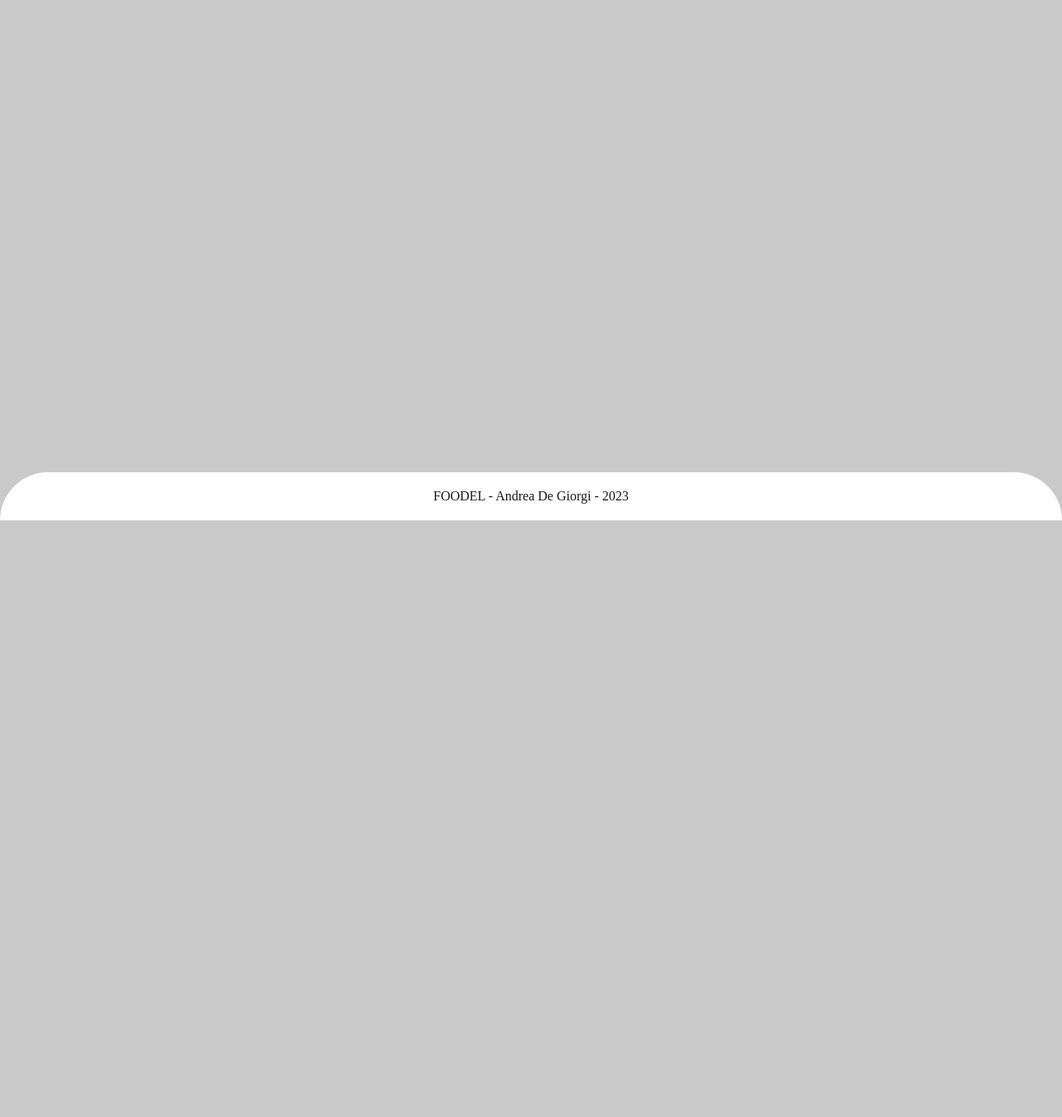
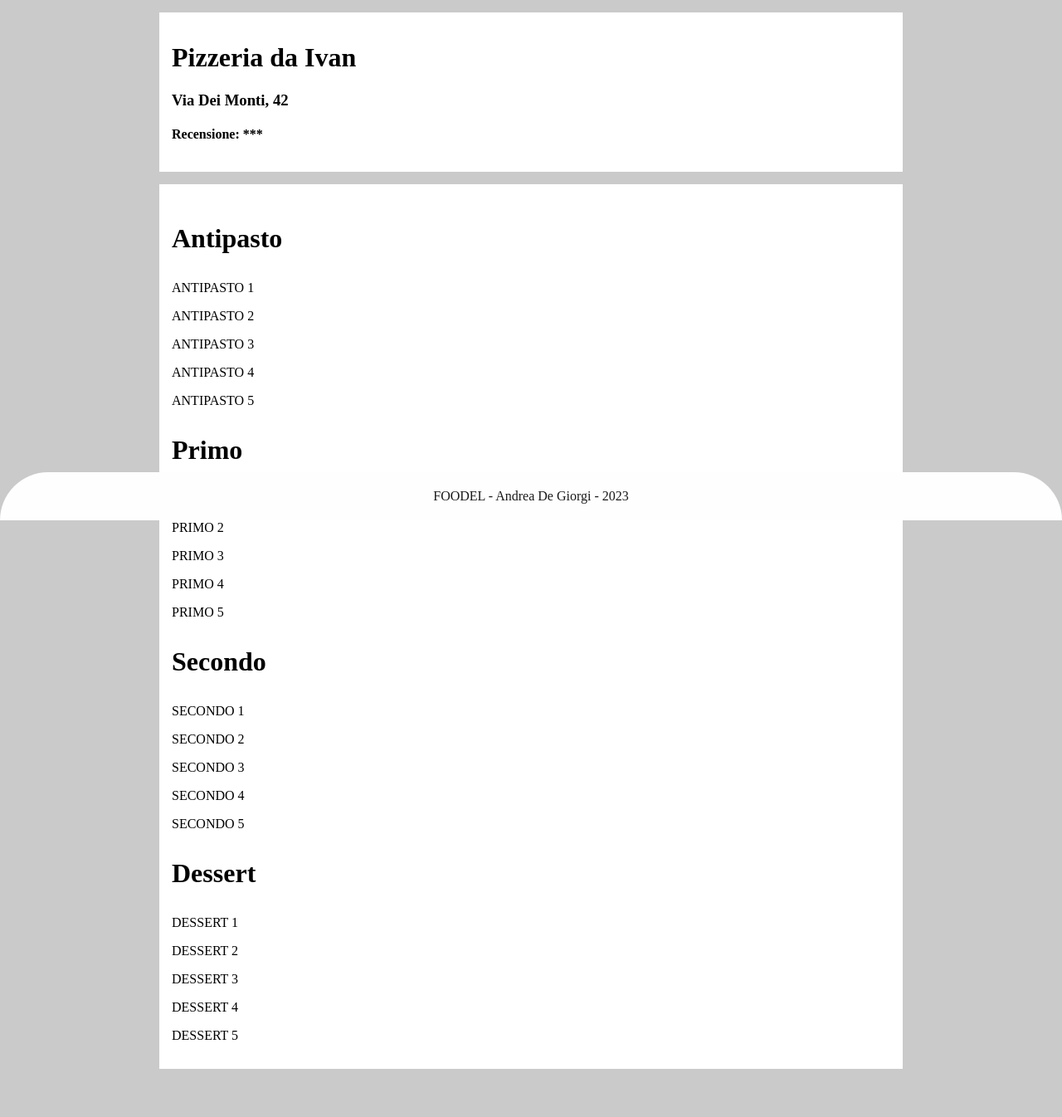
Before and after one commit to Andry0404/foodel, a PHP site: page /mostramenu.html in a window 1280 px wide. Shown: the part 173-1519 px from the top of the page at 83% size. Before the commit the page ends 800 px from the top, so only its background shows below. Run offline with PHP 8.4, Linux system fonts and the light colour scheme.

Commit message:
bozza mostra menu

```diff
--- a/src/mostramenu.html
+++ b/src/mostramenu.html
@@ -28,7 +28,46 @@
         </div>
     </div>
 
+    <div class="info-ristorante">
+        <h1 id="nome-ristorante" class="nome-ristorante">Pizzeria da Ivan</h1>
+        <h3 id="indirizzo-ristorante" class="indirizzo-ristorante">Via Dei Monti, 42</h3>
+        <h4 id="recensione" class="recensione">Recensione: ***</h4>
+    </div>
 
+    <div class="generale-menu">
+        <div class="categoria-menu">
+            <h3>Antipasto</h3>
+            <p>ANTIPASTO 1</p>
+            <p>ANTIPASTO 2</p>
+            <p>ANTIPASTO 3</p>
+            <p>ANTIPASTO 4</p>
+            <p>ANTIPASTO 5</p>
+        </div>
+        <div class="categoria-menu">
+            <h3>Primo</h3>
+            <p>PRIMO 1</p>
+            <p>PRIMO 2</p>
+            <p>PRIMO 3</p>
+            <p>PRIMO 4</p>
+            <p>PRIMO 5</p>
+        </div>
+        <div class="categoria-menu">
+            <h3>Secondo</h3>
+            <p>SECONDO 1</p>
+            <p>SECONDO 2</p>
+            <p>SECONDO 3</p>
+            <p>SECONDO 4</p>
+            <p>SECONDO 5</p>
+        </div>
+        <div class="categoria-menu">
+            <h3>Dessert</h3>
+            <p>DESSERT 1</p>
+            <p>DESSERT 2</p>
+            <p>DESSERT 3</p>
+            <p>DESSERT 4</p>
+            <p>DESSERT 5</p>
+        </div>
+    </div>
 
     <div class="footer">
         FOODEL - Andrea De Giorgi - 2023
--- a/src/style.css
+++ b/src/style.css
@@ -74,7 +74,7 @@ body {
 }
 
 .footer {
-    position: fixed;
+    position: sticky;
     left: 0;
     bottom: 0;
     padding-bottom: 20px;
@@ -110,3 +110,23 @@ body {
     justify-content:center;
     align-items: center;
 }
+
+.info-ristorante {
+    margin-top: 15px;
+    margin-left: 15%;
+    margin-right: 15%;
+    background-color: white;
+    padding: 15px;
+}
+
+.generale-menu {
+    margin-top: 15px;
+    margin-left: 15%;
+    margin-right: 15%;
+    background-color: white;
+    padding: 15px;
+}
+
+.generale-menu h3{
+    font-size: 32px;
+}
```
